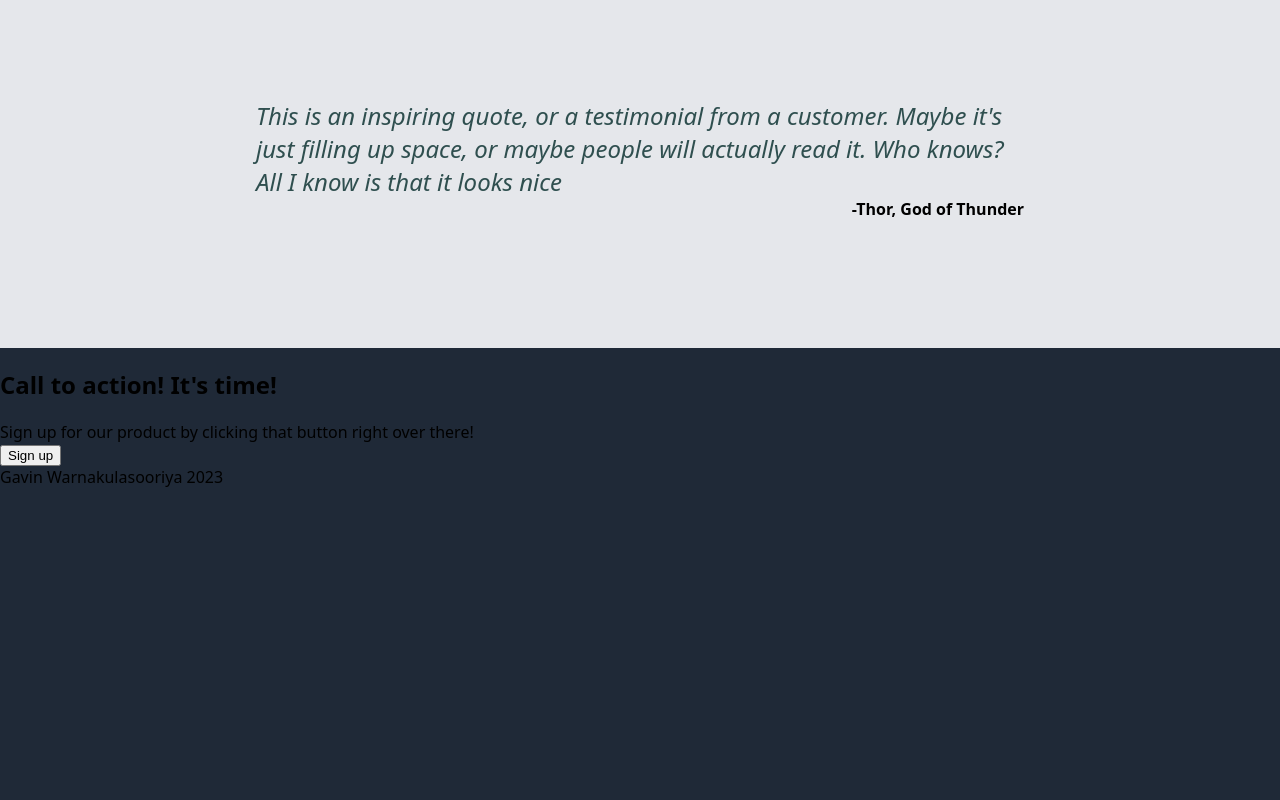
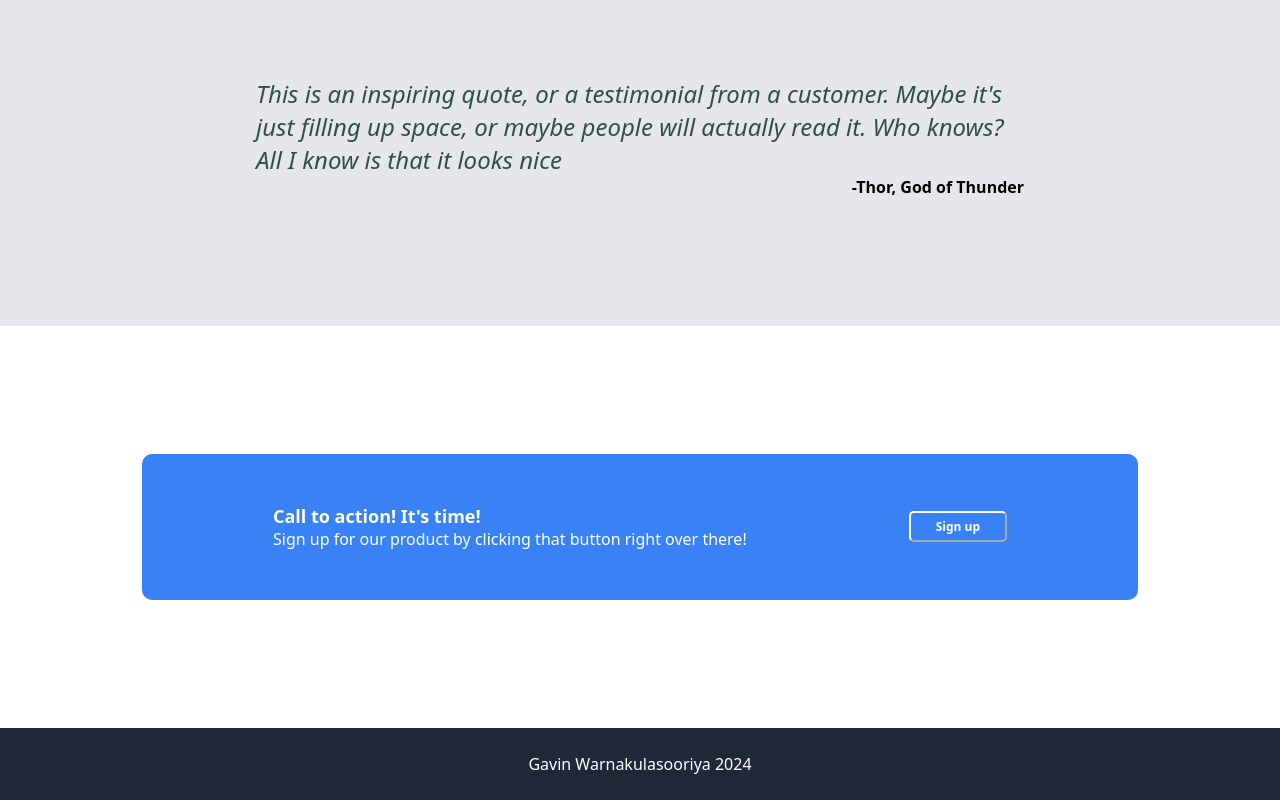
Before and after one commit to GavinWarna/landing-page, a plain HTML site: page index.html in a window 1280 px wide. Shown: the part 842-1642 px from the top of the page. Before the commit the page ends 1330 px from the top, so only its background shows below. Drawn offline with Linux system fonts and the light colour scheme.

Commit message:
Finished landing page with call and footnote

```diff
--- a/index.css
+++ b/index.css
@@ -27,6 +27,7 @@ body{
 .links{
     display: flex;
     justify-content:space-between;
+    font-size: 10px;
     align-items:center;
     width:30%;
 }
@@ -138,3 +139,51 @@ body{
     justify-content: flex-end;
     font-weight: 600;
 }
+
+.Bottom{
+    display: flex;
+    justify-content: center;
+    align-items: center;
+    background-color: white;
+    padding: 10% 0%;
+}
+
+.area{
+    background-color: #3882F6;
+    width: 70%;
+    padding: 50px;
+    border-radius: 10px;
+    display: flex;
+    justify-content: space-around;
+}
+.bigText{
+    font-size: 18px;
+    color: white;
+    font-weight: 600;
+}
+.smallText{
+    color: white;
+}
+.sign {
+    display: flex;
+    justify-content: center;
+    align-items: center;
+}
+#buttonTwo {
+    background-color: #3882F6;
+    color: white;
+    font-size: 12px;
+    font-family: system-ui, -apple-system, BlinkMacSystemFont, 'Segoe UI', Roboto, Oxygen, Ubuntu, Cantarell, 'Open Sans', 'Helvetica Neue', sans-serif;;
+    border-color: white;
+    border-width: 2px;
+    padding: 5px 25px;
+    font-weight: bold;
+    border-radius:5px;
+}
+.Footer{
+    padding: 25px;
+    display: flex;
+    align-items: center;
+    justify-content: center;
+    color: white;
+}
--- a/index.html
+++ b/index.html
@@ -82,16 +82,20 @@
         <div class = "Bottom">
             <div class = "area">
                 <div class = "call">
-                    <h2>Call to action! It's time!</h2>
-                    Sign up for our product by clicking that button right over there!
+                    <div class = "bigText">
+                        Call to action! It's time!
+                    </div>
+                    <div class = "smallText">
+                        Sign up for our product by clicking that button right over there!
+                    </div>
                 </div>
                 <div class = "sign">
-                    <button type="button">Sign up</button>
+                    <button type="button" id="buttonTwo">Sign up</button>
                 </div>
             </div>
         </div>
         <div class = "Footer">
-            Gavin Warnakulasooriya 2023
+            Gavin Warnakulasooriya 2024
         </div>
     </body>
 </html>
```
